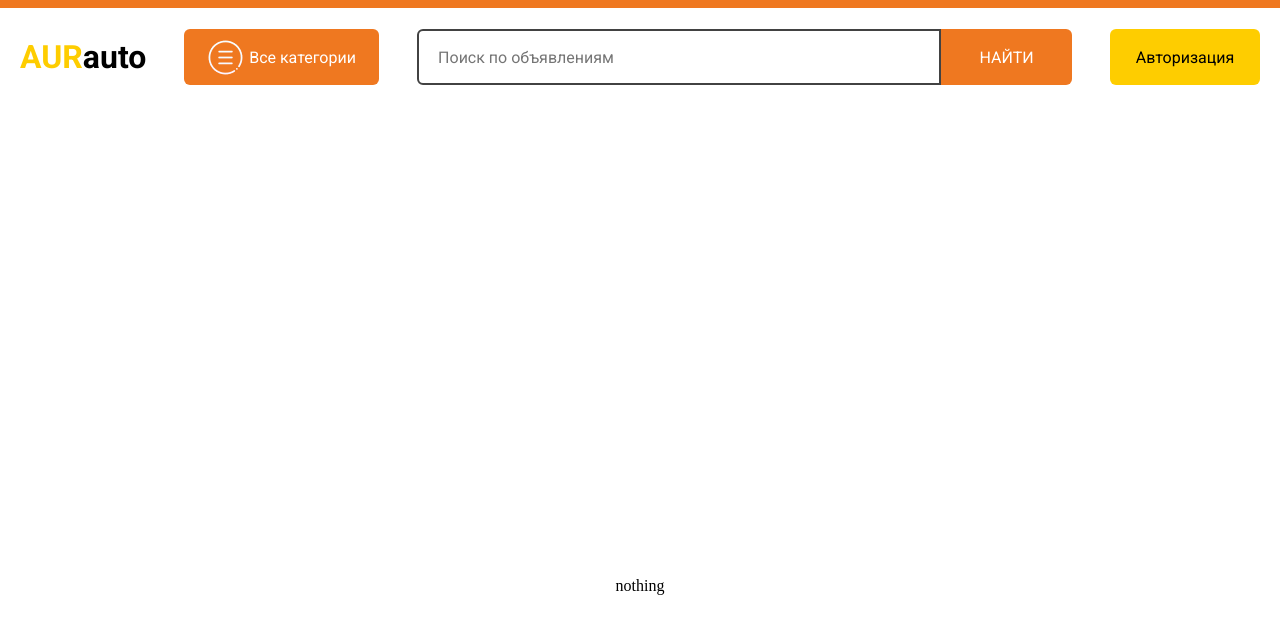
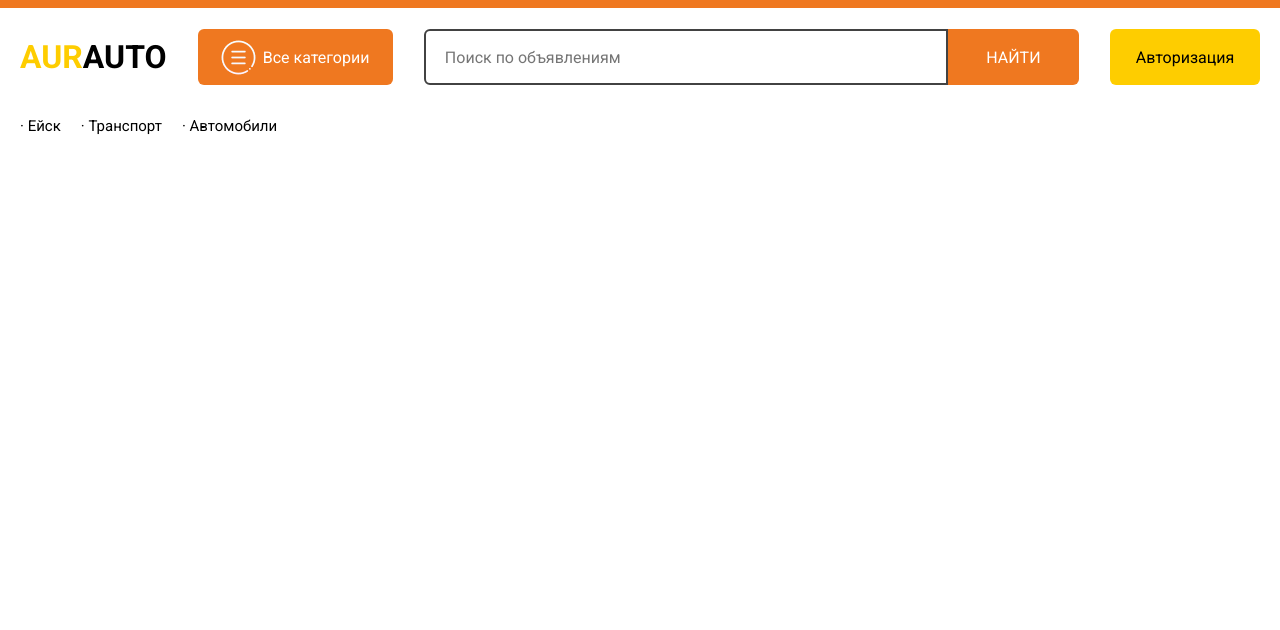
Before and after one commit to LEON-coder/AURAUTO, a website: page dist/html/catalog.html in a window 1280 px wide. Shown: the part 170-800 px from the top of the page. Drawn offline with Linux system fonts and the light colour scheme; a web font is replaced by a local one.

```diff
--- /dev/null
+++ b/dist/css/catalog.css
@@ -0,0 +1,26 @@
+.content-bread-wrap {
+	flex-grow     : 1;
+	display       : flex;
+	flex-direction: column;
+	min-height    : 120vh;
+	width         : 1240px;
+}
+
+header {
+	width: 100%;
+}
+
+.bread-crumbs-list {
+	display   : flex;
+	list-style: none;
+}
+
+.bread-crumbs-li {
+	font-family   : Roboto;
+	font-size     : 15px;
+	font-weight   : 400;
+	line-height   : 40px;
+	letter-spacing: 0em;
+	text-align    : left;
+	margin-right  : 20px;
+}
--- a/dist/css/styles.css
+++ b/dist/css/styles.css
@@ -12,8 +12,6 @@
   align-items    : center;
   margin         : 30px 0;
 }
-
-//.ad {}
 
 .slider__container {
   position   : relative;
@@ -121,7 +119,8 @@
 }
 
 .logo__span {
-  color: black;
+  color         : black;
+  text-transform: uppercase;
 }
 
 .logo_theme_white {
--- a/dist/html/catalog.html
+++ b/dist/html/catalog.html
@@ -1,10 +1,13 @@
 <!DOCTYPE html>
 <html lang="ru">
+
 <head>
   <link rel="stylesheet" type="text/css" href="../css/styles.css">
+  <link rel="stylesheet" type="text/css" href="../css/catalog.css">
   <meta name="viewport" content="width=device-width">
-    <title></title>
+  <title>Каталог</title>
 </head>
+
 <body>
   <header>
     <div class="ad"><img class="ad__img" src="../images/ad.png"></div>
@@ -39,9 +42,20 @@
       </div>
     </div>
   </header>
+
   <div class="content">
-      <p>nothing</p>
+    <div class="content-bread-wrap">
+      <ul class="bread-crumbs-list">
+        <li class="bread-crumbs-li">· Ейск</li>
+        <li class="bread-crumbs-li">· Транспорт</li>
+        <li class="bread-crumbs-li">· Автомобили</li>
+      </ul>
     </div>
+  </div>
+
+
+
+
   <footer>
     <div class="footer__inner block_inner">
       <div class="footer__list">
@@ -55,9 +69,11 @@
         <li class="footer__li">Стать партнером</li>
         <li class="footer__li">Помощь</li>
       </ul>
-        <div class="footer__list"><img class="footer__img" src="../images/google_play.png"><img class="footer__img" src="../images/app_store.png"></div>
+      <div class="footer__list"><img class="footer__img" src="../images/google_play.png"><img class="footer__img"
+          src="../images/app_store.png"></div>
       <div class="footer__list">
-          <div class="footer__p">Нужна помощь? Закажите бесплатную консультацию наших специалистов.Перезвоним через 15 минут.</div>
+        <div class="footer__p">Нужна помощь? Закажите бесплатную консультацию наших специалистов.Перезвоним через 15
+          минут.</div>
         <div class="footer__search">
           <input class="footer__search__input" placeholder="+7 (930) 900 - 131 - 22 - 12">
           <button class="footer__search__button"><img class="footer__search__img" src="../images/search.png"></button>
@@ -67,4 +83,5 @@
   </footer>
 </body>
 <script type="text/javascript" src="../js/scripts.js"></script>
+
 </html>
```
Lines whose indentation alone changed are shown as unchanged.
